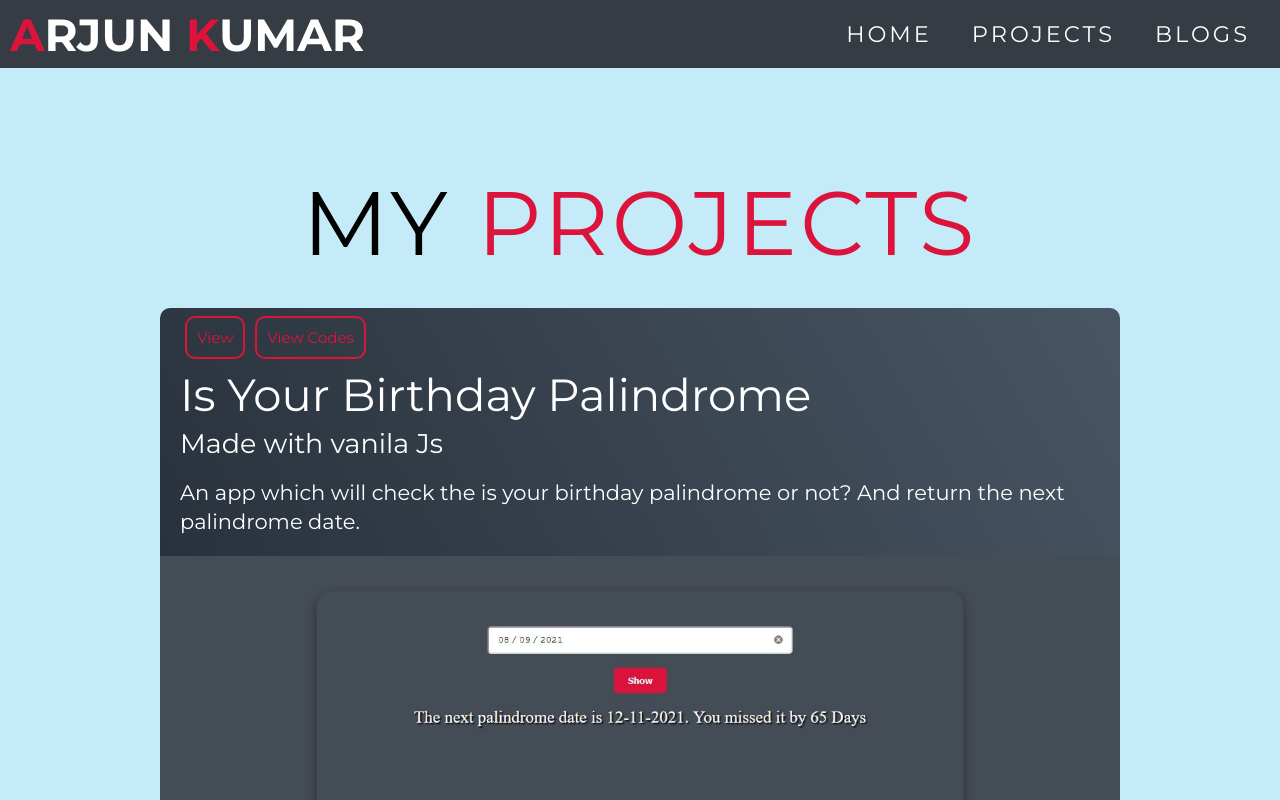
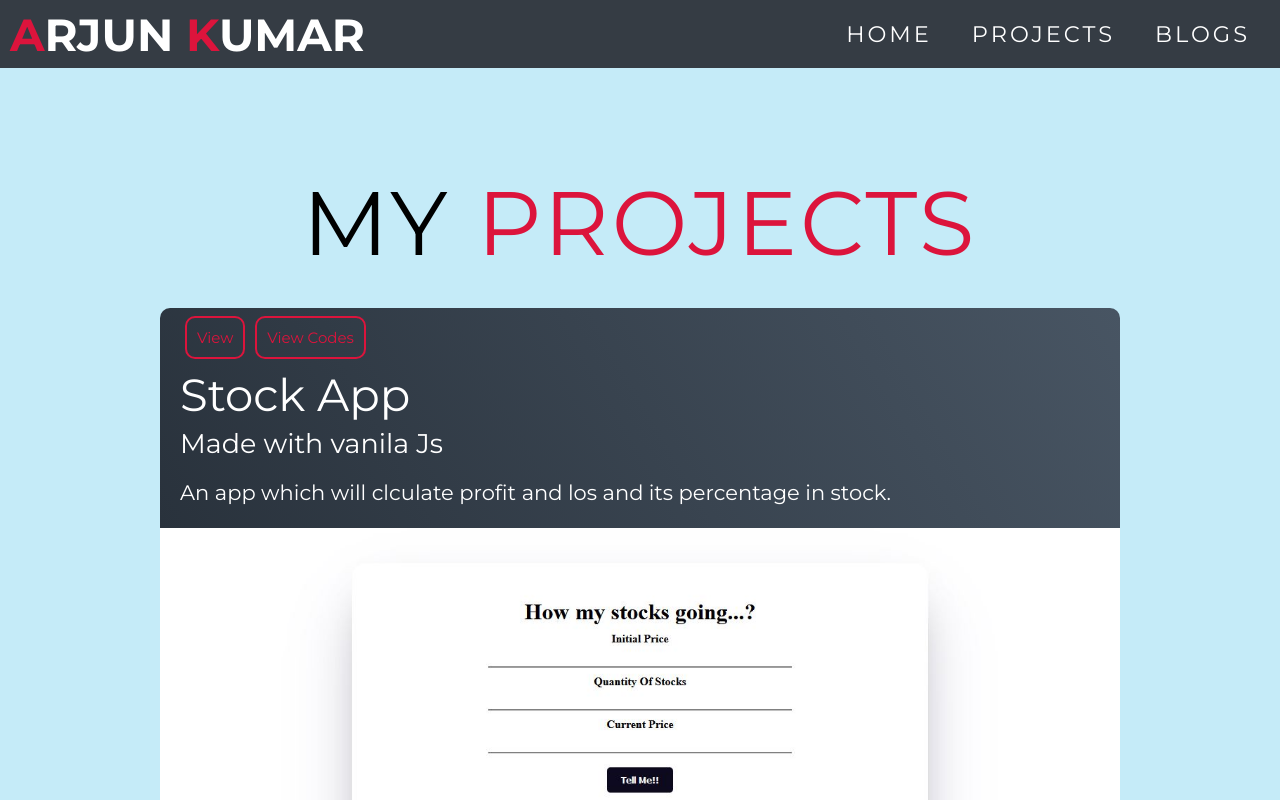
Before and after one commit to arjun-computer-geek/arjun-computer-geek.github.io, a React (Create React App) app: page /projects in a window 1280 px wide. Shown: the top 800 px of the page. Built offline with nearby package versions, Linux system fonts and the light colour scheme.

Commit message:
update - adding project to the projects section

```diff
--- a/src/components/Projects.js
+++ b/src/components/Projects.js
@@ -12,7 +12,15 @@ const Projects = () => {
                         <h1 className="section-title">MY <span> PROJECTS</span></h1>
                     </div>
                     <div className="all-projects">
-                         <Project
+                        <Project
+                            liveLink={`https://distracted-noether-a6fab6.netlify.app/`}
+                            srcLink={`https://github.com/arjun-computer-geek/stock-app.git`}
+                            heading1={`Stock App`}
+                            heading2={`Made with vanila Js`}
+                            para={`An app which will clculate profit and los and its percentage in stock.`}
+                            imgsrc={`./img/project11.jpg`}
+                        />
+                        <Project
                             liveLink={`https://arjun-computer-geek.github.io/is-your-birthday-palindrome/`}
                             srcLink={`https://github.com/arjun-computer-geek/is-your-birthday-palindrome.git`}
                             heading1={`Is Your Birthday Palindrome`}
```
Also changed, not shown: public/img/project11.JPG (added).
